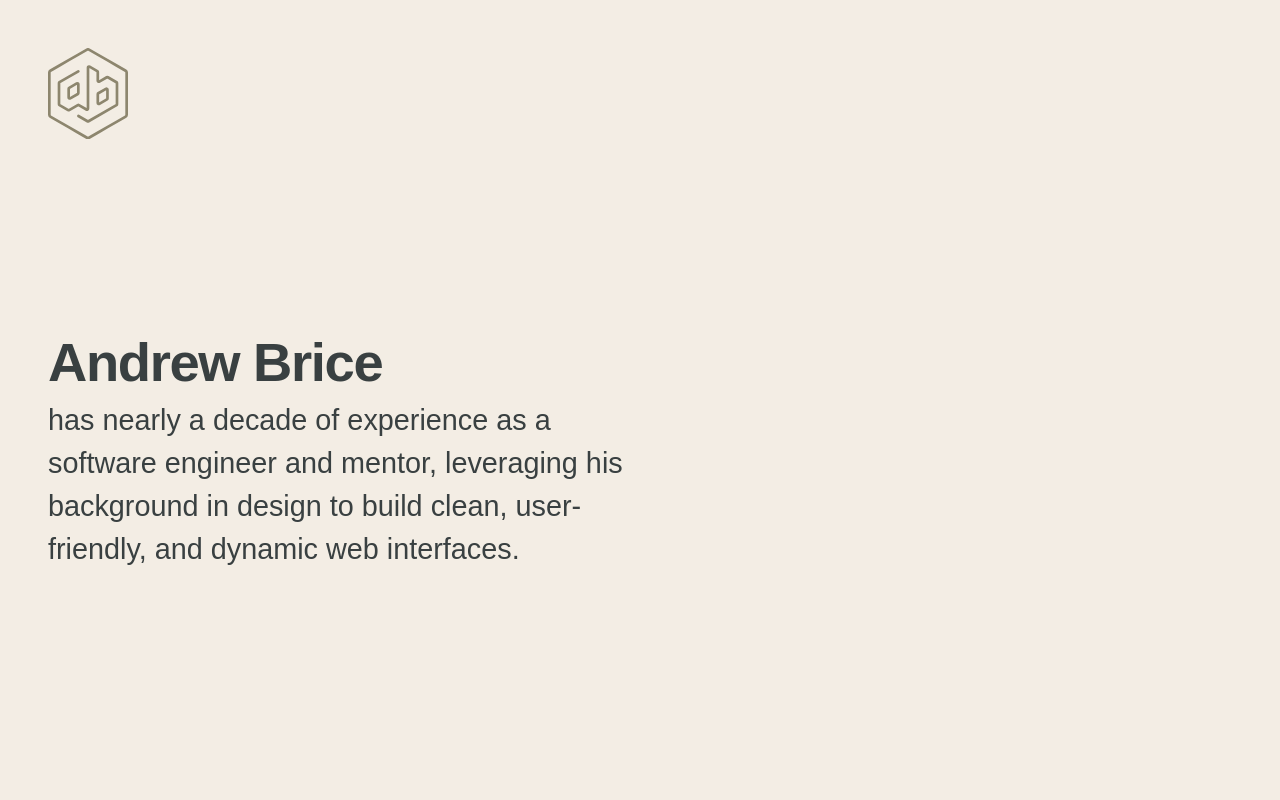
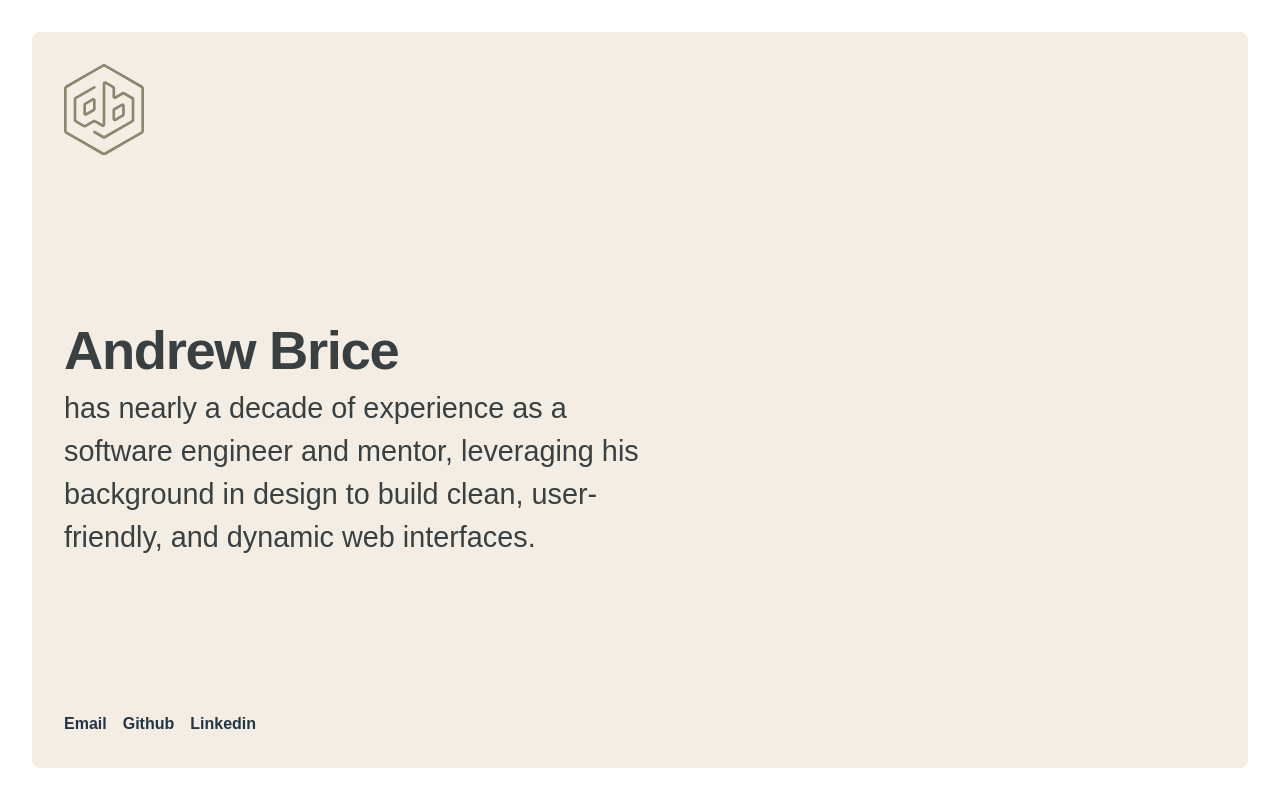
Before and after one commit to bricea27/thebriceisright, a React (Vite) app: page / in a window 1280 px wide. Shown: the top 800 px of the page. Built offline with nearby package versions, Linux system fonts and the light colour scheme; a web font is replaced by a local one.

Commit message:
refactor: simplified layout

```diff
--- a/src/App.jsx
+++ b/src/App.jsx
@@ -4,10 +4,10 @@ import headshot from "./assets/headshot.png";
 
 export default function App() {
   return (
-    <main>
-      <section className="flex flex-col w-full min-h-screen bg-background relative p-12">
+    <main className="w-screen h-screen p-8">
+      <section className="flex flex-col w-full h-full bg-background relative p-8 rounded-lg overflow-hidden">
         <Logo className="animate animate-fade-in-up max-w-[80px] mb-4 stroke-text-secondary" />
-        <div className="animate animate-fade-in-up flex flex-col flex-1 justify-center md:w-1/2 sm:w-full">
+        <div className="animate animate-fade-in-up flex flex-col flex-1 justify-center md:w-1/2 sm:w-full z-10">
           <h1 className="font-sans font-extrabold mb-2 text-[calc(16px+3vw)] leading-none text-text-primary tracking-tight">
             Andrew Brice
           </h1>
@@ -17,10 +17,13 @@ export default function App() {
             and dynamic web interfaces.
           </p>
         </div>
-      </section>
-      <section className="w-full min-h-screen bg-white relative p-12">
+        <div className="font-sans font-extrabold flex gap-4">
+          <span>Email</span>
+          <span>Github</span>
+          <span>Linkedin</span>
+        </div>
         <img
-          className="absolute bottom-0 right-0 hidden md:block max-w-xl drop-shadow-xl"
+          className="animate animate-fade-in absolute bottom-0 right-0 hidden md:block w-auto h-[80vh] drop-shadow-xl"
           alt="Andrew Brice headshot"
           src={headshot}
         />
--- a/tailwind.config.js
+++ b/tailwind.config.js
@@ -17,11 +17,20 @@ export default {
     },
     extend: {
       animation: {
+        "fade-in": "fade-in 0.6s ease-in-out",
         "fade-in-left": "fade-in-left 0.6s ease-in-out",
         "fade-in-right": "fade-in-right 0.6s ease-in-out",
         "fade-in-up": "fade-in-up 0.6s ease-in-out",
       },
       keyframes: {
+        "fade-in": {
+          "0%": {
+            opacity: "0",
+          },
+          "100%": {
+            opacity: "1",
+          },
+        },
         "fade-in-left": {
           "0%": {
             opacity: "0",
```
